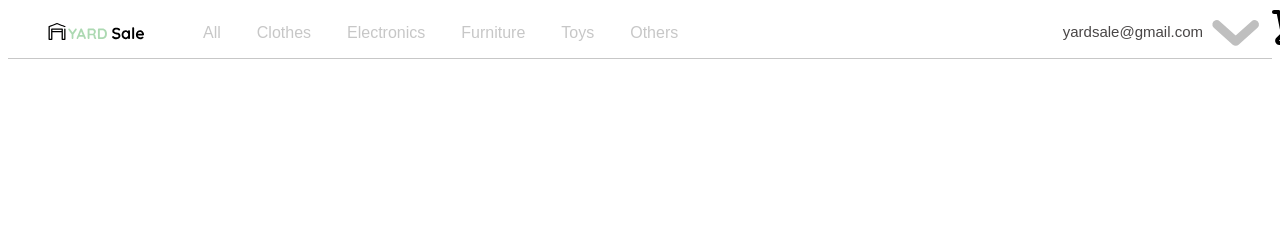
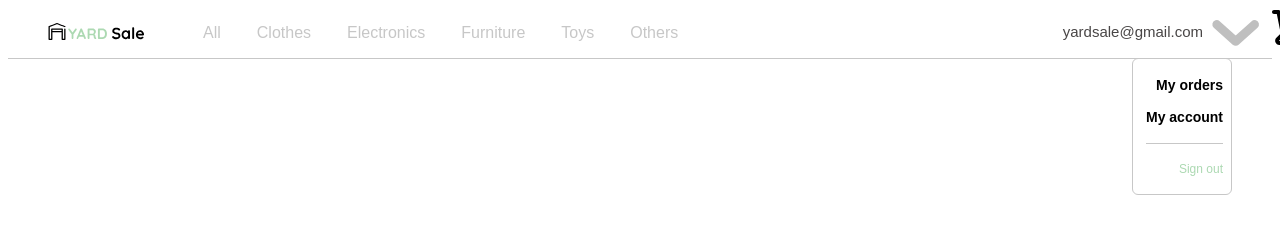
Before and after one commit to ariannagutirrzz/YardSale, a plain HTML site: page html/nav-bar.html in a window 1280 px wide. Both pictures are taken after a click on the picture 1235 px from the left and 33 px from the top of the page. Shown: the top 234 px of the page. Drawn offline with Linux system fonts and the light colour scheme.

Commit message:
added: javascript file, menu function

```diff
--- a/html/nav-bar.html
+++ b/html/nav-bar.html
@@ -3,13 +3,14 @@
 <head>
     <meta charset="UTF-8">
     <meta name="viewport" content="width=device-width, initial-scale=1.0">
-    <title>Document</title>
+    <title>YardSale</title>
     <link rel="stylesheet" href="../styles/styles.css">
 </head>
 <body>
     <nav class="nav-bar">
-       <div class="display-flex">
-        <div class="left">
+        <div class="display-flex">
+
+            <div class="left">
             <img src="../Logos/logo_yard_sale.svg" alt="">
             <ul class="left-nav">
                 <li class="li-navbar border-green"><a href="">All</a></li>
@@ -20,16 +21,17 @@
                 <li class="li-navbar border-green"><a href="">Others</a></li>
                 <li class="li-navbar border-green"><a href="/"></a></li>
             </ul>
-        </div>
+            </div>
+
             <div class="right">
                 <ul>
-                    <li class="li-navbar"><a href="">yardsale@gmail.com</a>
+                    <li class="li-navbar navbar-email"><a href="#">yardsale@gmail.com</a>
                 </ul>
-                <img src="../Icons/flechita.svg" alt="" class="flechita"></li>
+                <img src="../Icons/flechita.svg" alt="" class="flechita">
                 <img src="../Icons/icon_shopping_cart.svg" alt="">
             </div>
-       </div>
 
+        </div>
 
         <div class="mobile-nav">
             <div>
@@ -45,5 +47,13 @@
         </div>
 
     </nav>
+    <div class="desktop-menu inactive">
+        <ul class="flex">
+            <li><a href="/" class="desktop-menu-li">My orders</a></li>
+            <li><a href="/" class="border desktop-menu-li">My account</a></li>
+            <li><a href="/" class="color">Sign out</a></li>
+        </ul>
+    </div>
+    <script src="../javascript/main.js"></script>
 </body>
 </html>
--- /dev/null
+++ b/javascript/main.js
@@ -0,0 +1,11 @@
+const menuEmail = document.querySelector(".navbar-email")
+const desktopMenu = document.querySelector(".desktop-menu")
+const flechita = document.querySelector(".flechita")
+
+flechita.addEventListener("click", toggleMenu)
+menuEmail.addEventListener("click", toggleMenu)
+
+
+function toggleMenu () {
+    desktopMenu.classList.toggle("inactive")
+}
--- a/styles/styles.css
+++ b/styles/styles.css
@@ -179,6 +179,9 @@ body {
 /* desktop menu */
 
 .desktop-menu {
+  position: absolute;
+  top: 50px;
+  right: 40px;
   width: 100px;
   height: auto;
   border: 1px solid var(--VeryLightPink);
@@ -186,6 +189,7 @@ body {
   margin: 8px;
   padding: 8px;
   font-size: 14px;
+  padding-top: 18px;
 }
 
 .flex {
@@ -205,26 +209,27 @@ body {
   text-align: end;
 }
 
-.desktop-menu ul li a {
+.desktop-menu-li{
   color: black;
   text-decoration: none;
   display: inline-block;
-  margin-bottom: 20px;
+  margin-bottom: 16px;
 }
 
 .desktop-menu ul li:not(:last-child) {
   font-weight: bold;
+}
 
-  .border {
-    padding-bottom: 20px;
-    border-bottom: 1px solid var(--VeryLightPink);
-  }
+.border {
+  padding-bottom: 18px;
+  border-bottom: 1px solid var(--VeryLightPink);
 }
 
 .color {
   color: var(--HospitalGreen);
   font-size: 12px;
-  margin-bottom: 8px;
+  display: inline-block;
+  margin-bottom: 10px;
   text-decoration: none;
 }
 
@@ -580,6 +585,17 @@ a:hover {
 }
 
 
+/* !JAVASCRIPT SECTION */
+
+  .inactive {
+    display: none;
+    transition: 3s;
+    user-select: none;
+  }
+
+
+/* !JAVASCRIPT SECTION FINISH */
+
 @media (min-width:540px) {
     /* product detail section */
 
```
Also changed, not shown: index.html (+1 -1 lines).
